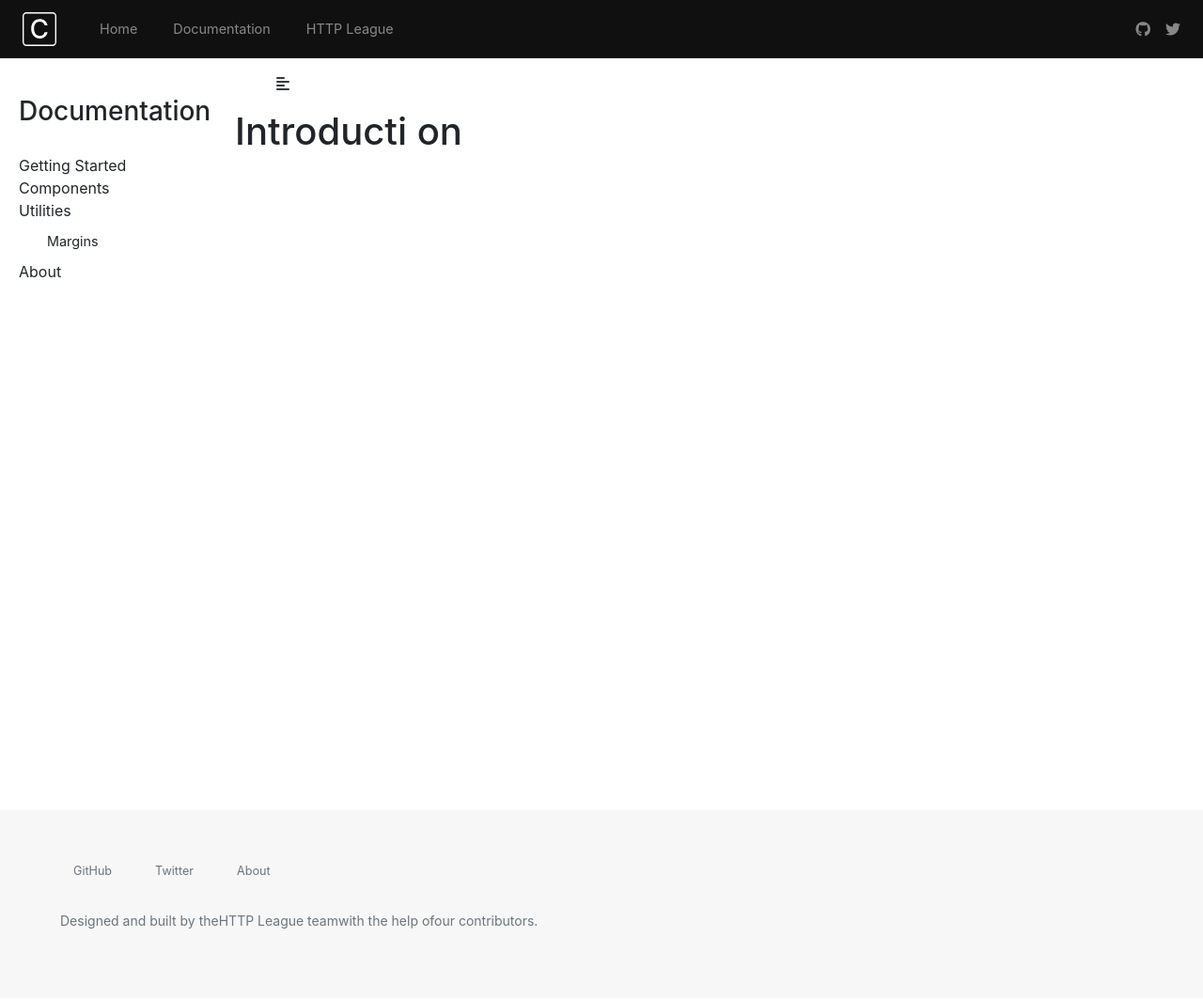
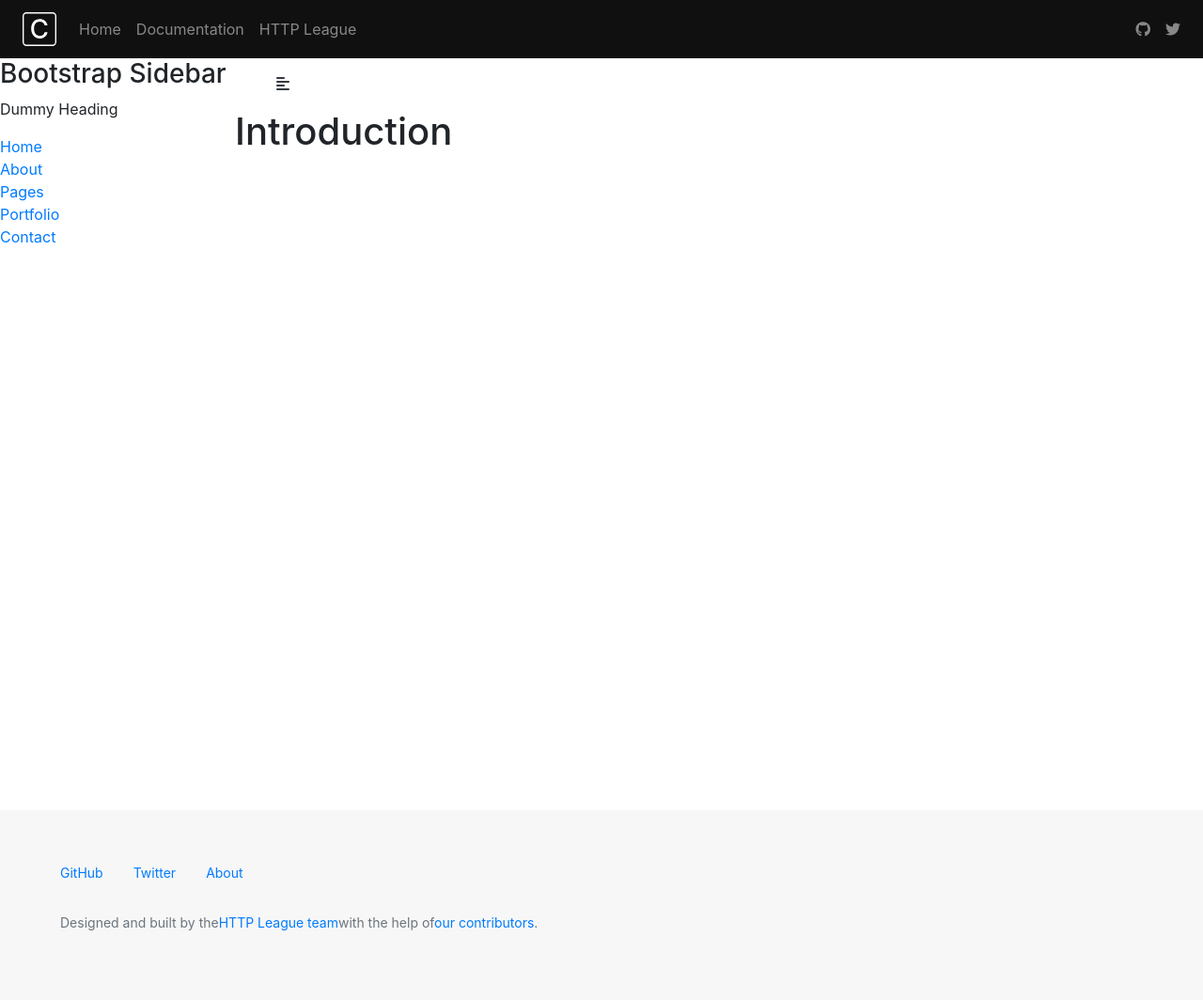
Before and after one commit to http-league/http-league, a Django app: page /design/docs/ in a window 1280 px wide. Shown: the whole page at 94% size. Before the commit the page ends 988 px from the top, so only its background shows below. Run offline with Django 3.2, Linux system fonts and the light colour scheme; some libraries are stand-ins or nearby versions.

Commit message:
Update Cup styles and sidebar. Bug fix with dropdowns

```diff
--- a/design_system/templates/design/layout.html
+++ b/design_system/templates/design/layout.html
@@ -55,57 +55,54 @@
             </ul>
         </header>
         <!--TODO: add main content container -->
-        <div class="container-fluid">
         <div
-                class="row flex-xl-nowrap">
+            class="wrapper">
             <!--TODO: add sidbar nav -->
             <nav id="sidebar">
-                    <div class="components">
                 <div class="sidebar-header">
-                            <h3>Documentation</h3>
+                    <h3>Bootstrap Sidebar</h3>
                 </div>
-                        <div class="active ">
-                            <a aria-expanded="false" class=" cd-toc-link" data-toggle="collapse" href="#gettingStarted">
-                                Getting Started
-                            </a>
-                            <ul class="flex-column collapse nav cd-sidenav" id="gettingStarted">
+
+                <ul class="list-unstyled components">
+                    <p>Dummy Heading</p>
+                    <li class="active">
+                        <a aria-expanded="false" data-toggle="collapse" href="#homeSubmenu">Home</a>
+                        <ul class="collapse list-unstyled" id="homeSubmenu">
                             <li>
-                                    <a href="">Introduction</a>
+                                <a href="#">Home 1</a>
                             </li>
                             <li>
-                                    <a href="">Build Tools</a>
+                                <a href="#">Home 2</a>
+                            </li>
+                            <li>
+                                <a href="#">Home 3</a>
                             </li>
                         </ul>
-                        </div>
-                        <div class="">
-                            <a aria-expanded="false" class=" cd-toc-link" data-toggle="collapse" href="#components">Components</a>
-
-                            <ul class="flex-column collapse nav cd-sidenav" id="components">
-                                <li>
-                                    <a href="">Buttons</a>
                     </li>
                     <li>
-                                    <a href="">Colors</a>
+                        <a href="#">About</a>
+                    </li>
+                    <li>
+                        <a aria-expanded="false" data-toggle="collapse" href="#pageSubmenu">Pages</a>
+                        <ul class="collapse list-unstyled" id="pageSubmenu">
+                            <li>
+                                <a href="#">Page 1</a>
+                            </li>
+                            <li>
+                                <a href="#">Page 2</a>
+                            </li>
+                            <li>
+                                <a href="#">Page 3</a>
                             </li>
                         </ul>
-                        </div>
-                        <div class="">
-                            <a aria-expanded="false" class=" cd-toc-link" data-toggle="collapse" href="#utilities">Utilities</a>
-                            <ul class="flex-column scollapse nav cd-sidenav" id="utilities">
+                    </li>
                     <li>
-                                    <a href="">Margins</a>
+                        <a href="#">Portfolio</a>
+                    </li>
+                    <li>
+                        <a href="#">Contact</a>
                     </li>
                 </ul>
-                        </div>
-                        <div class="">
-                            <a aria-expanded="false" class=" cd-toc-link" data-toggle="collapse" href="#about">About</a>
-                            <ul class="flex-column collapse nav cd-sidenav" id="about">
-                                <li>
-                                    <a href="">Team</a>
-                                </li>
-                            </ul>
-                        </div>
-                    </div>
             </nav>
             <main id="content" role="main">
                 <nav class="navbar navbar-expand-lg navbar-dark">
@@ -117,7 +114,6 @@
                 </nav>
                 {% block content %}{% endblock %}
             </main>
-            </div>
         </div>
         <footer class="cd-footer text-muted">
             <div class="container-fluid p-3 p-md-5">
--- a/design_system/templates/docs/index.html
+++ b/design_system/templates/docs/index.html
@@ -1,6 +1,6 @@
 {% extends "../design/layout.html" %}
 {% block content %}
-    <h1>Introducti on</h1>
+    <h1>Introduction</h1>
 
 
 {% endblock %}
--- a/static/css/cup.css
+++ b/static/css/cup.css
@@ -1,42 +1,20 @@
 /*------------------------------*\
     CUP STYLES
 \*-------------------------------*/
+.wrapper {
+  display: flex;
+  width: 100%;
+  align-items: stretch;
+}
+
 #sidebar {
   min-width: 250px;
   max-width: 250px;
-  height: 100vh;
+  min-height: 100vh;
 }
 
 #sidebar.active {
   margin-left: -250px;
-}
-
-a, a:hover, a:focus {
-  color: inherit;
-  text-decoration: none;
-}
-
-#sidebar .sidebar-header {
-  padding: 20px 0;
-}
-
-#sidebar div.components {
-  padding: 20px 20px;
-}
-
-#sidebar div p {
-  padding: 10px;
-}
-
-#sidebar div ul li a {
-  padding: 10px;
-  font-size: 1.1em;
-  display: block;
-}
-
-div ul a {
-  font-size: 0.9em !important;
-  padding-left: 30px !important;
 }
 
 footer {
--- a/static/scss/cup.scss
+++ b/static/scss/cup.scss
@@ -7,39 +7,20 @@
 //Header
 
 // SIDEBAR
+.wrapper {
+    display: flex;
+    width: 100%;
+    align-items: stretch;
+}
+
 #sidebar {
     min-width: 250px;
     max-width: 250px;
-    height: 100vh;
+    min-height: 100vh;
 }
 
 #sidebar.active {
     margin-left: -250px;
-}
-
-a, a:hover, a:focus {
-    color: inherit;
-    text-decoration: none;
-}
-
-#sidebar .sidebar-header {
-    padding: 20px 0;
-}
-
-#sidebar div.components {
-    padding: 20px 20px;
-}
-#sidebar div p {
-    padding: 10px;
-}
-#sidebar div ul li a {
-    padding: 10px;
-    font-size: 1.1em;
-    display: block;
-}
-div ul a {
-    font-size: 0.9em !important;
-    padding-left: 30px !important;
 }
 
 
```
Also changed, not shown: 1 other file. Lines whose indentation alone changed are shown as unchanged.
